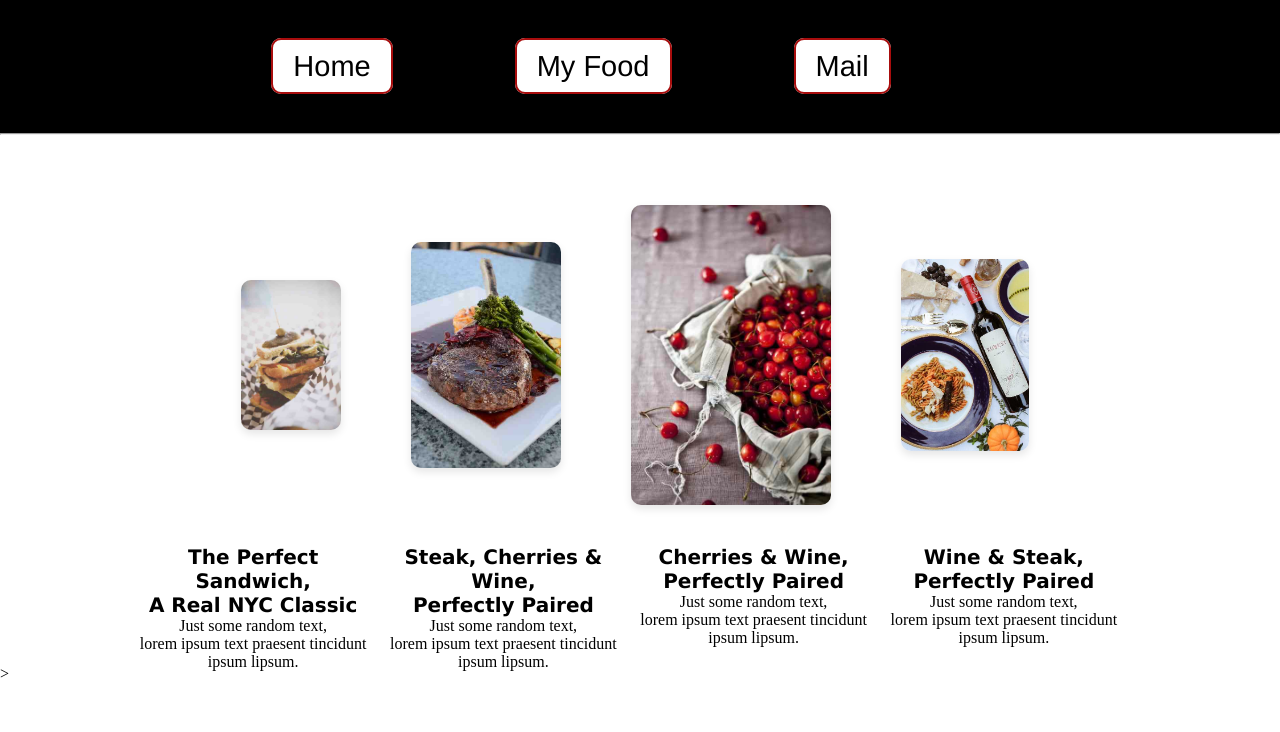
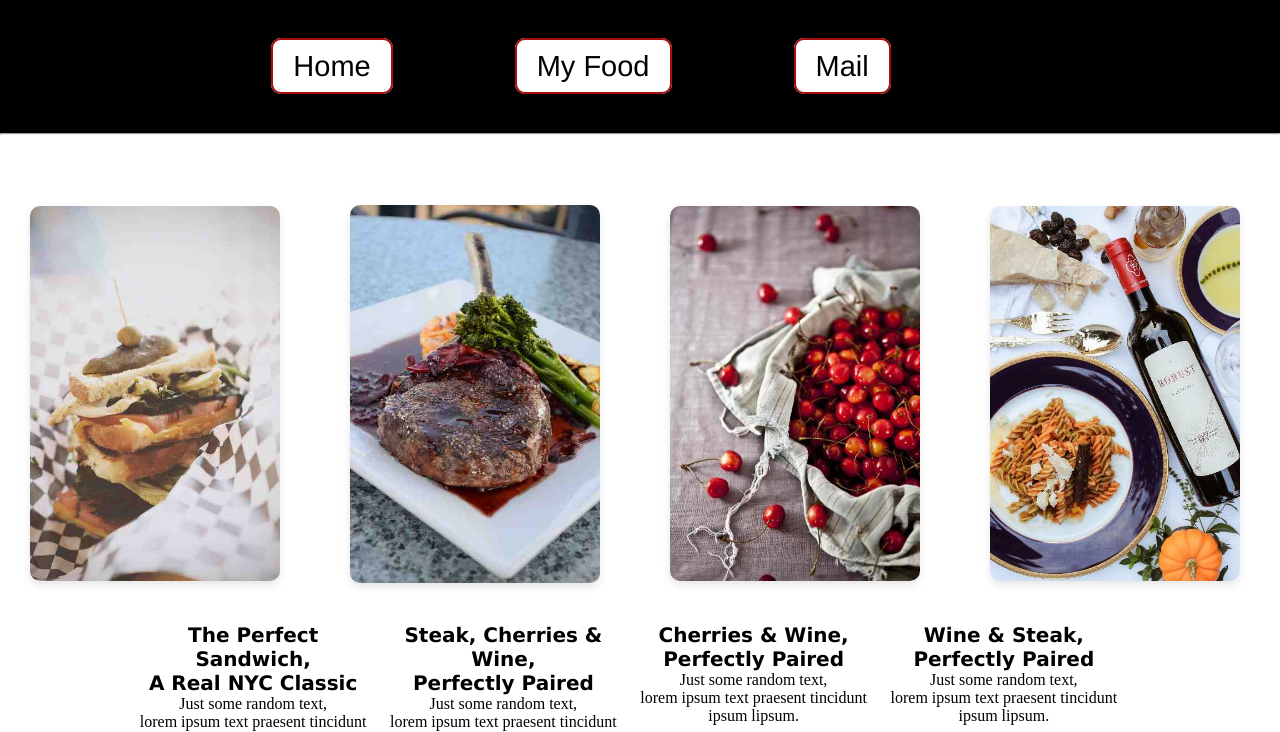
Before and after one commit to Surendra-Babu17/html-css-project, a plain HTML site: page index.html in a window 1280 px wide. Shown: the top 732 px of the page. Drawn offline with Linux system fonts and the light colour scheme.

Commit message:
change code

```diff
--- a/index.html
+++ b/index.html
@@ -15,11 +15,11 @@
         <a href="#" style="margin-left: 0%; margin-right: 10%;">Mail</a>
         </div><hr>
         <div class="imag-container">
-        <img src="./images/sandwitch.png" alt="Sandwich Image" width="100px">
+        <img src="./images/sandwitch.png" alt="Sandwich Image" width="250px">
 
-        <img src="./images/steak.png" alt="Steak Image" width="150px">
-        <img src="./images/cherries.png" alt="Cherries Image" width="200px">
-        <img src="./images/wine.png" alt="Wine Image" width="10%">
+        <img src="./images/steak.png" alt="Steak Image" width="250px">
+        <img src="./images/cherries.png" alt="Cherries Image" width="250px">
+        <img src="./images/wine.png" alt="Wine Image" width="250px">
         </div>
         <div class="my-container">
             <div>
```
